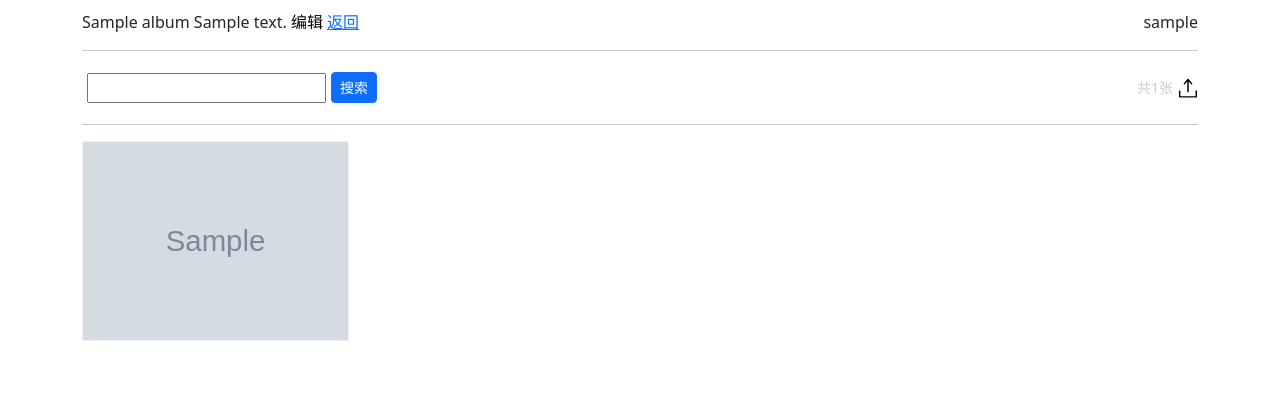
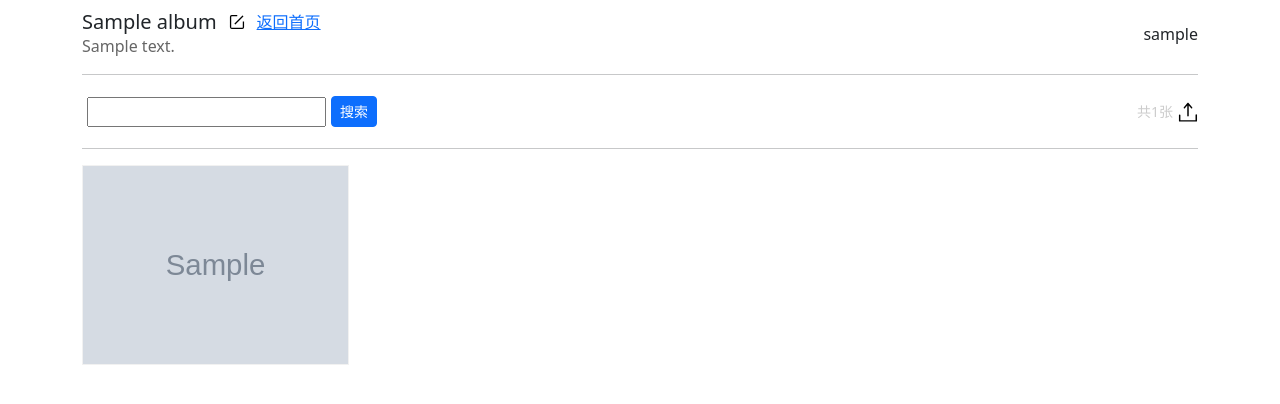
Before and after one commit to BlackIce417/NasCtr, a Django app: page /albums/1 in a window 1280 px wide. Shown: the top 404 px of the page. Run offline with Django 5.2, Linux system fonts and the light colour scheme; a user stored in the database is signed in; tables that the repository leaves empty hold one stand-in row (values such as "Sample post"); grey boxes marked "Sample" are stand-in pictures; some libraries are stand-ins or nearby versions.

Commit message:
新建相册更新

```diff
--- a/main/static/css/album.css
+++ b/main/static/css/album.css
@@ -5,10 +5,16 @@
     margin: 10px 0 0 0;
 }
 
-.album-nav .album-info .btn-edit-albuminfo {
+.album-nav .album-info .album-head .btn-edit-albuminfo {
+    display: flex;
+    justify-content: center;
+    align-items: center;
     padding: 0;
+    margin: 0 10px;
     border: 0;
     background-color: transparent;
+    height: 20px;
+    width: 20px;
 }
 
 #uploadimg .upload-box {
@@ -117,6 +123,11 @@
 
 .popup .album-description label {
     margin: 0 10px;
+}
+
+.popup .album-description input {
+    margin: 0 10px;
+    flex: 1;
 }
 
 .popup .album-tag {
--- a/main/templates/main/album.html
+++ b/main/templates/main/album.html
@@ -14,9 +14,16 @@
     <div class="container">
       <nav class="album-nav">
         <div class="album-info">
-          <span>{{ album.name }}</span>
-          <span>{{ album.description }}</span>
-          <button class="btn-edit-albuminfo">编辑</button>
+          <div class="album-head d-flex align-items-center">
+            <h5 style="margin: 0;">{{ album.name }}</h5>
+            <button class="btn-edit-albuminfo">
+              <svg t="1743065436914" class="icon" viewBox="0 0 1024 1024" version="1.1" xmlns="http://www.w3.org/2000/svg" p-id="2639" width="18" height="18">
+                <path d="M526.41 117.029v58.514a7.314 7.314 0 0 1-7.315 7.314H219.429a36.571 36.571 0 0 0-35.987 29.989l-0.585 6.583V804.57a36.571 36.571 0 0 0 29.989 35.987l6.583 0.585H804.57a36.571 36.571 0 0 0 35.987-29.989l0.585-6.583v-317.44a7.314 7.314 0 0 1 7.314-7.314h58.514a7.314 7.314 0 0 1 7.315 7.314v317.44a109.714 109.714 0 0 1-99.182 109.203l-10.533 0.512H219.43a109.714 109.714 0 0 1-109.203-99.182l-0.512-10.533V219.43a109.714 109.714 0 0 1 99.182-109.203l10.533-0.512h299.666a7.314 7.314 0 0 1 7.314 7.315z m307.345 31.817l41.4 41.399a7.314 7.314 0 0 1 0 10.313L419.985 655.726a7.314 7.314 0 0 1-10.313 0l-41.399-41.4a7.314 7.314 0 0 1 0-10.312l455.168-455.168a7.314 7.314 0 0 1 10.313 0z" p-id="2640"></path>
+              </svg>
+            </button>
+            <a href="{% url 'main:usercenter' %}" class="btn-back">返回首页</a>
+          </div>
+          <p style="color: #666;margin: 0;">{{ album.description }}</p>
           <form id="overlay" class="overlay" action="{% url 'main:edit-album' %}?album={{ album.id }}" method="post">
             {% csrf_token %}
             <div class="popup">
@@ -28,7 +35,7 @@
                 </div>
                 <div class="album-description">
                   <label for="description">备注:</label>
-                  <input type="text" id="description" name="description" value="{{ album.name }}" />
+                  <input type="text" id="description" name="description" value="{{ album.description }}" />
                 </div>
                 <div class="popup_btn">
                   <button class="confirmBtn" onclick="hidePopup()" type="submit">保存</button>
@@ -37,7 +44,6 @@
               </div>
             </div>
           </form>
-          <a href="{% url 'main:usercenter' %}" class="btn-back">返回</a>
         </div>
         <span style="text-align: center;">{{ album.host.username }}</span>
       </nav>
--- a/main/templates/main/images_list.html
+++ b/main/templates/main/images_list.html
@@ -1,5 +1,3 @@
-<a href="{% url 'main:create_album' %}" class="btn btn-primary">上传图片</a>
-<hr />
 <div class="picture-list" id="picture-list">
   {% for picture in pictures %}
     <div class="picture-wrapper">
```
Also changed, not shown: main/templates/main/album_list.html (+31 -3 lines).
